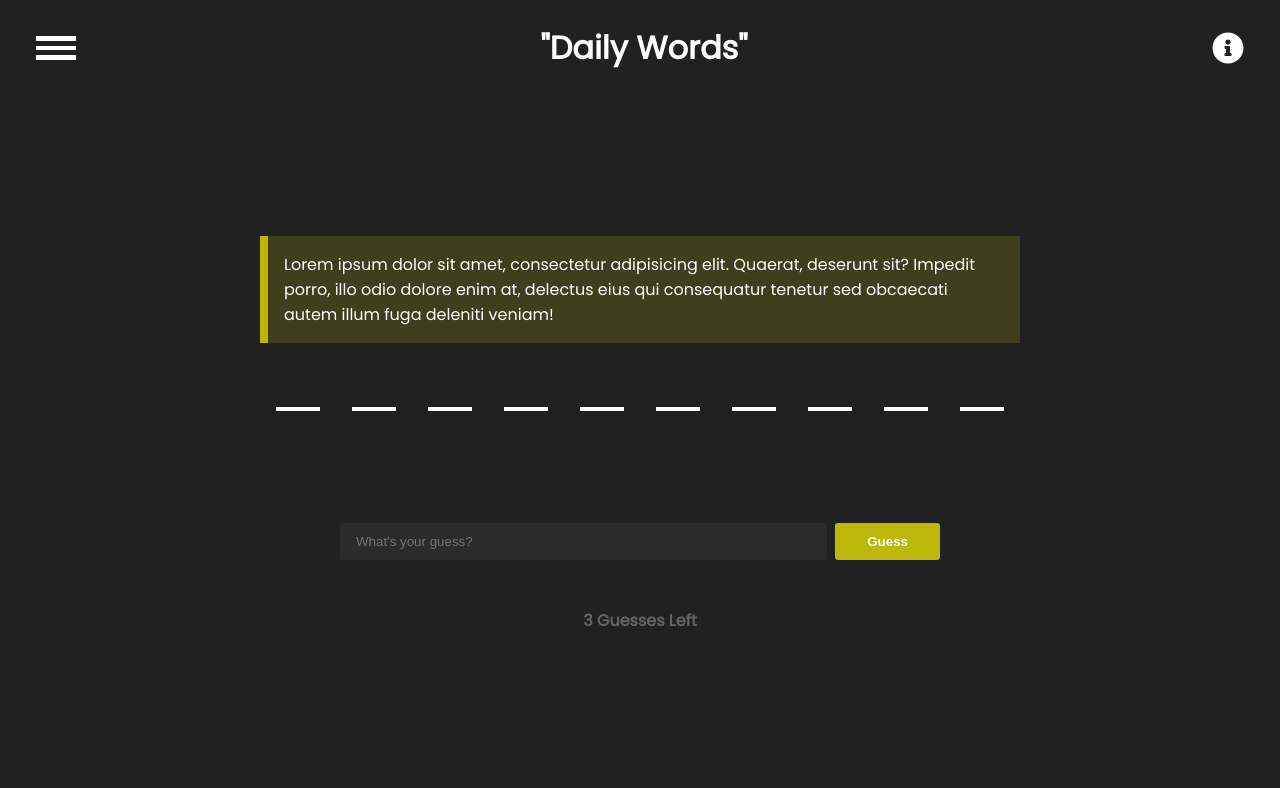
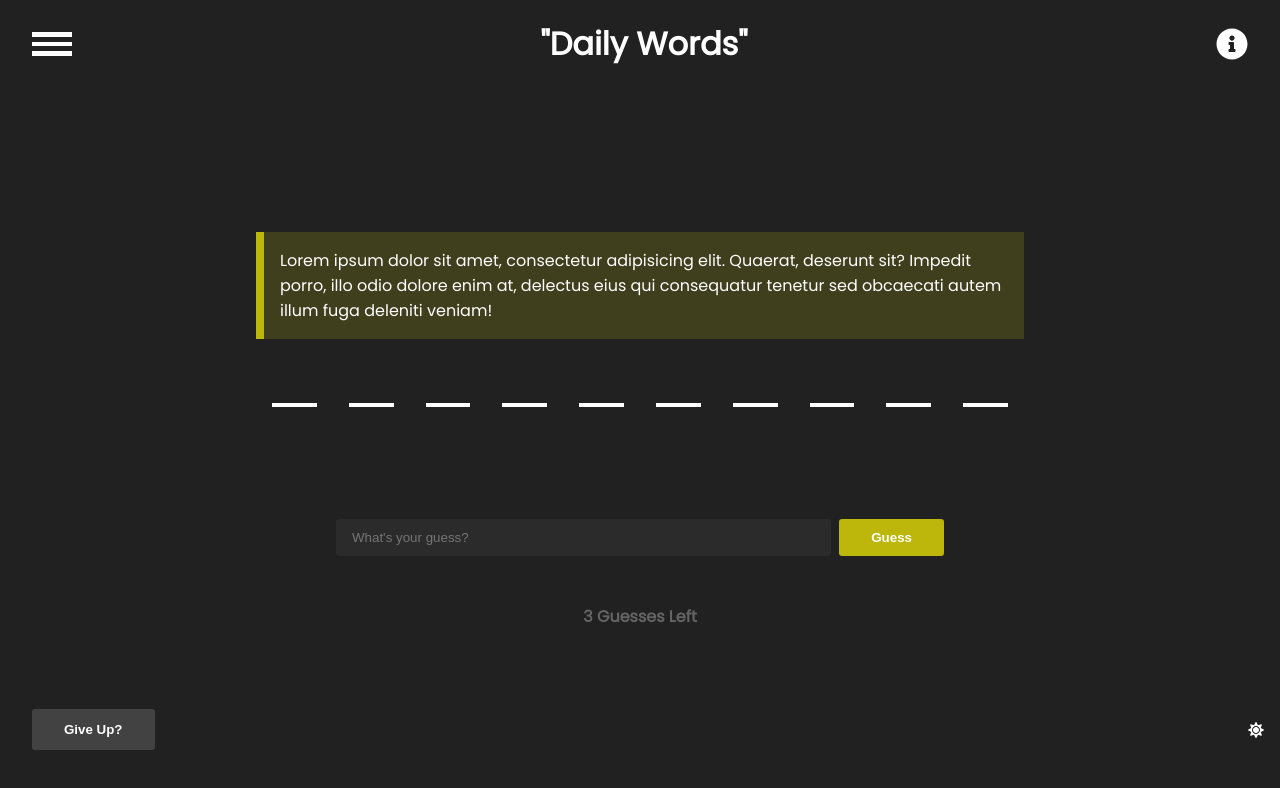
Before and after one commit to MeshaMakes/DailyWords, a React (Create React App) app in the folder dailywords/: page / in a window 1280 px wide. Shown: the top 788 px of the page. Built offline with nearby package versions, Linux system fonts and the light colour scheme.

Commit message:
added footer, minor fixes

```diff
--- a/dailywords/src/App.css
+++ b/dailywords/src/App.css
@@ -1,8 +1,14 @@
 @import url('https://fonts.googleapis.com/css2?family=Poppins&display=swap');
+
+/* body {
+  padding: 0rem;
+  margin: 0rem;
+} */
 
 body {
   background-color: #212121;
-  box-sizing: border-box;
-  margin: 1.25rem;
+  margin: 1rem;
+  padding: 0rem;
   font-family: 'Poppins', sans-serif;
+  overflow-x: hidden;
 }
--- a/dailywords/src/App.js
+++ b/dailywords/src/App.js
@@ -3,6 +3,7 @@ import Header from './components/Header/Header';
 import Definition from './components/Definition/Definition';
 import WordGuess from './components/WordGuess/WordGuess';
 import AddGuess from './components/AddGuess/AddGuess';
+import Footer from './components/Footer/Footer';
 
 const App = () => {
   return (
@@ -11,6 +12,8 @@ const App = () => {
       <Definition def={"Lorem ipsum dolor sit amet, consectetur adipisicing elit. Quaerat, deserunt sit? Impedit porro, illo odio dolore enim at, delectus eius qui consequatur tenetur sed obcaecati autem illum fuga deleniti veniam!"}/>
       <WordGuess />
       <AddGuess />
+
+      <Footer />
     </div>
   );
 }
--- a/dailywords/src/components/Definition/Definition.css
+++ b/dailywords/src/components/Definition/Definition.css
@@ -3,7 +3,7 @@
     border-left: 0.5rem solid #BEB70B;
     padding: 1rem;
     color: #fff;
-    margin: 2rem 15rem;
+    margin: 0rem 15rem;
     transition: 0.5s;
 }
 
--- /dev/null
+++ b/dailywords/src/components/Footer/Footer.css
@@ -0,0 +1,32 @@
+.footerWrap {
+    display: flex;
+    flex-direction: row;
+    justify-content: space-between;
+    align-items: center;
+    height: min-content;
+    margin-top: 5rem;
+    width: 100%;
+    padding: 0rem 1rem;
+}
+
+.footerWrap button {
+    outline: none;
+    border: none;
+    border-radius: 0.2rem;
+    background-color: #424242;
+    color: #fff;
+    font-weight: 600;
+    padding: 0.8rem 2rem;
+    cursor: pointer;
+}
+
+.footerWrap button:hover {
+    background-color: #42424290;
+}
+
+.footerWrap svg {
+    width: 1rem;
+    color: #fff;
+    cursor: pointer;
+    margin-right: 1rem;
+}
--- /dev/null
+++ b/dailywords/src/components/Footer/Footer.jsx
@@ -0,0 +1,13 @@
+import './Footer.css'
+import {ReactComponent as Light} from '../../Icons/light.svg'
+
+const Footer = () => {
+    return (
+        <div className="footerWrap">
+            <button>Give Up?</button>
+            <Light />
+        </div>
+    )
+}
+
+export default Footer
```
